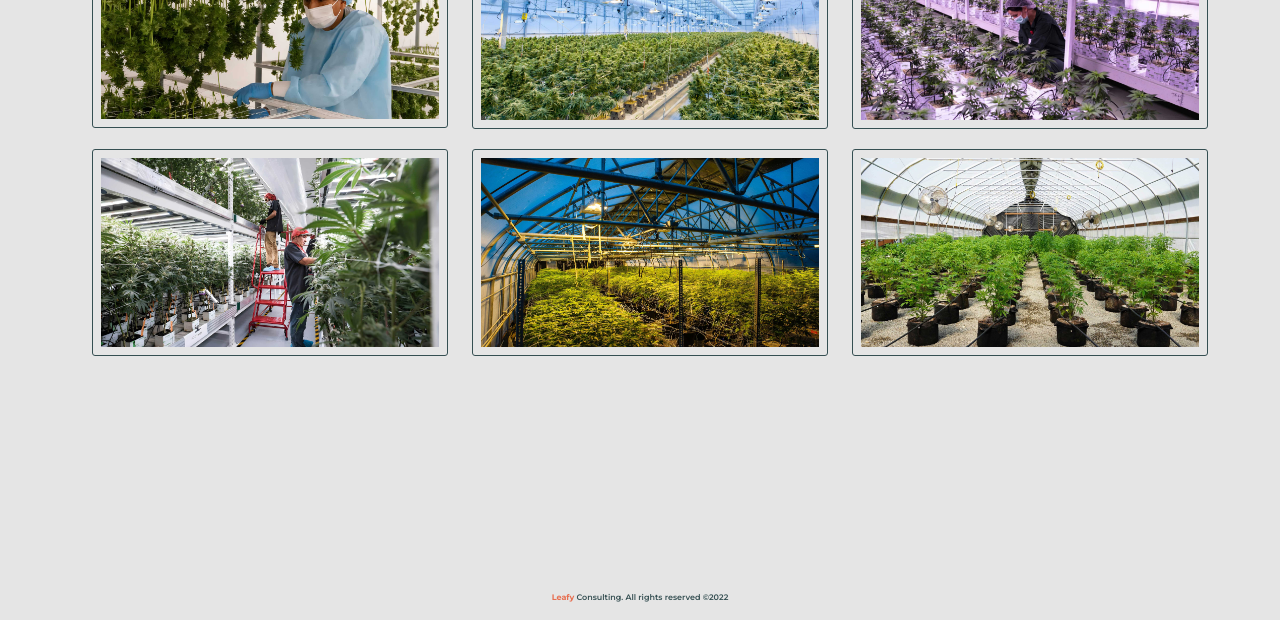
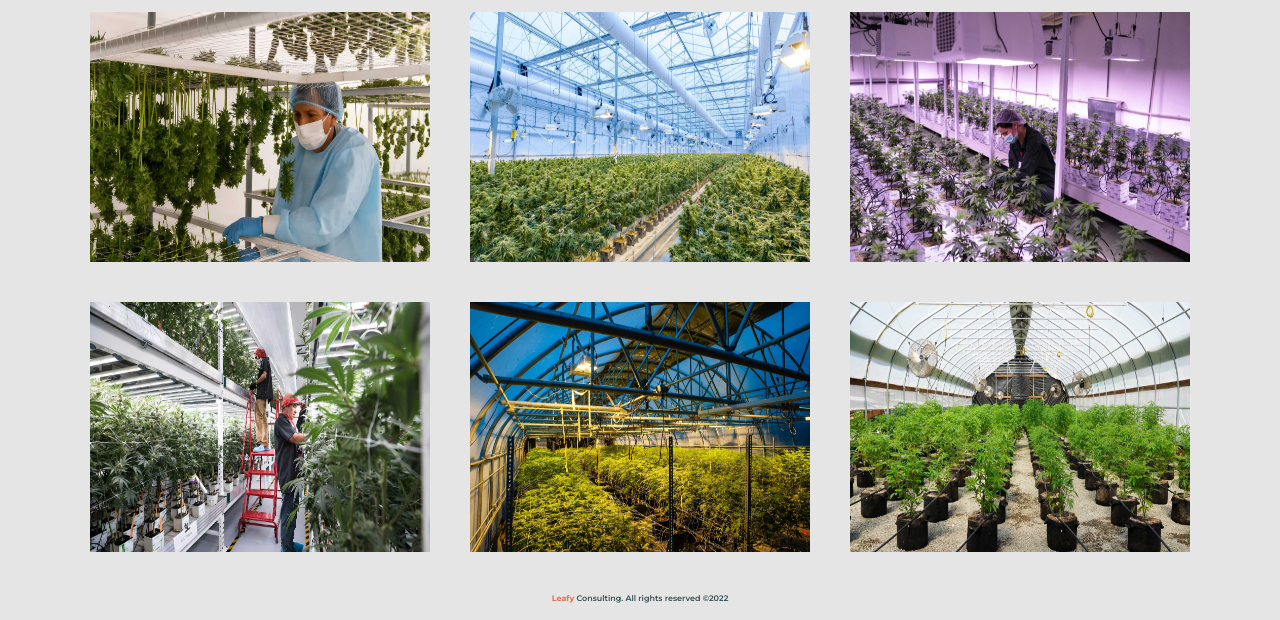
Before and after one commit to Fabrizionb/Leafy, a website: page pages/Gallery.html in a window 1280 px wide. Shown: the part 199-819 px from the top of the page. Drawn offline with Linux system fonts and the light colour scheme; some packages are replaced by stand-ins of ours; a script that the page names is missing.

Commit message:
actualizada galeria

```diff
--- a/pages/Gallery.html
+++ b/pages/Gallery.html
@@ -10,7 +10,7 @@
     <link rel="icon" type="image/png" sizes="16x16" href="../public/img/ico/favicon-16x16.png">
     <title>Leafy Consulting - Galeria</title>
     <meta name="description" content="Leafy Consulting, galería de fotos acerca de nuestros trabajos realizados">
-    <meta name="keywords" content="CANNABIS, CONSULTING, CONSULTANT, FARM, GROW, BUSINESS, SEEDS, SEED, LEAFY, LEAF, CONSULTORIA, GRANJA, CULTIVO, MEDICINAL, RECREATIVO, ACEITE, OIL, SEMILLAS, NEGOCIO">
+    <meta name="keywords" content="CANNABIS, CONSULTING, CONSULTANT, FARM, GROW, BUSINESS, SEEDS, SEED, LEAFY, LEAF, CONSULTORIA, GRANJA, CULTIVO, MEDICINAL, RECREATIVO, ACEITE, OIL, SEMILLAS, NEGOCIO, GALERIA, GALLERY">
     <link rel="stylesheet" href="../css/bootstrap.min.css">
     <link rel="stylesheet" href="../css/main.css">
 </head>
@@ -49,7 +49,7 @@
                 </nav>
             </div>
         </div>
-        <main class="row gallery">
+        <!-- <main class="row gallery">
             <div class="container">
                 <div class="row efect">
                     <div class="col-md-4">
@@ -84,11 +84,43 @@
                             </div>
                 </div>
             </div>
-        </main>
+        </main> -->
+        <section id="galeria" class="contaniner">
+        <div class="text-center pt-5">
+        <h2>Nuestros Trabajos</h2>
+        </div>
+
+        <div class="row">
+            <div class="col-lg-4 col-md-6 col-sm-12">
+                <a href="../public/img/gallery/photo1.jpg" data-toggle="lightbox"
+                            data-gallery="example-gallery"><img src="../public/img/gallery/photo1.jpg"  class="" alt="Galeria Foto 1"></a>
+            </div>
+            <div class="col-lg-4 col-md-6 col-sm-12">
+                <a href="../public/img/gallery/photo2.jpg" data-toggle="lightbox"
+                            data-gallery="example-gallery"><img  src="../public/img/gallery/photo2.jpg" class="" alt="Galeria Foto 2"></a>
+            </div>
+            <div class="col-lg-4 col-md-6 col-sm-12">
+                <a href="../public/img/gallery/photo3.jpg" data-toggle="lightbox"
+                            data-gallery="example-gallery"><img src="../public/img/gallery/photo3.jpg"  class="" alt="Galeria Foto 3"></a>
+            </div>
+            <div class="col-lg-4 col-md-6 col-sm-12">
+                <a href="../public/img/gallery/photo5.jpg" data-toggle="lightbox"
+                            data-gallery="example-gallery"><img src="../public/img/gallery/photo5.jpg"  class="" alt="Galeria Foto 4"></a>
+            </div>
+            <div class="col-lg-4 col-md-6 col-sm-12">
+                <a href="../public/img/gallery/photo6.jpg" data-toggle="lightbox"
+                            data-gallery="example-gallery"><img src="../public/img/gallery/photo6.jpg"  class="" alt="Galeria Foto 5"></a>
+            </div>
+            <div class="col-lg-4 col-md-6 col-sm-12">
+                <a href="../public/img/gallery/photo7.jpg" data-toggle="lightbox"
+                            data-gallery="example-gallery"><img src="../public/img/gallery/photo7.jpg"  class="" alt="Galeria Foto 6"></a>
+            </div>
+        </div>
         <footer class="row footer">
             <div class="col-md-12 text-center">
                 <p class="footer f--footer"><b>Leafy</b> Consulting. All rights reserved &copy;2022</p>
             </div>
+        </section>
         </footer>
     </section>
     <script src="../js/bootstrap.min.js"></script>
--- a/scss/views/_gallery.scss
+++ b/scss/views/_gallery.scss
@@ -1,7 +1,22 @@
-.img-thumbnail {
-    margin: 10px;
-    padding: .5rem;
-    border: 1px solid $cprincipal !important;
-    border-radius: 3px;
-    background-color: $cterciario !important;
+// .img-thumbnail {
+//     margin: 10px;
+//     padding: .5rem;
+//     border: 1px solid $cprincipal !important;
+//     border-radius: 3px;
+//     background-color: $cterciario !important;
+// }
+
+#galeria .col-lg-4 {
+    margin: 0 !important;
+    padding: 20px;
+
+    & img {
+        width: 100%;
+        height: 250px;
+
+        &:hover {
+            border: 5px solid $cterciario;
+        }
+    }
+
 }
```
Also changed, not shown: css/main.css.
